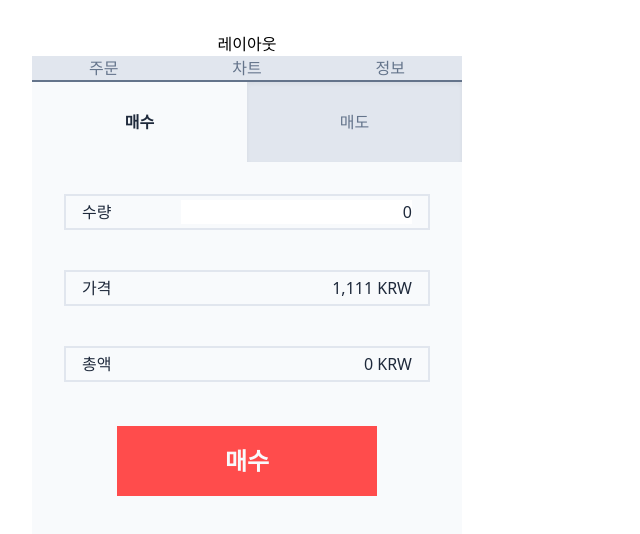
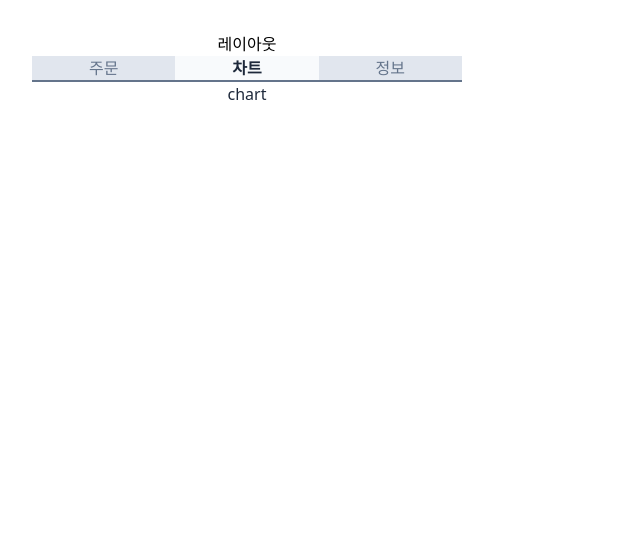
Before and after one commit to bullbear-simulator/frontend, a React (Vite) app: page /stockdetail in a window 1280 px wide. Both pictures are taken after a click on the button "차트". Shown: the top 534 px of the page, without its empty margins (0-640 px from the left). Built offline with nearby package versions, Linux system fonts and the light colour scheme.

Commit message:
💄 종목상세화면 구성 작업 완료

```diff
--- /dev/null
+++ b/src/components/stockdetail/chart/Chart.jsx
@@ -0,0 +1,9 @@
+function Chart() {
+  return (
+    <main>
+      chart
+    </main>
+  );
+}
+
+export default Chart;
--- /dev/null
+++ b/src/components/stockdetail/information/Information.jsx
@@ -0,0 +1,9 @@
+function Information() {
+  return (
+    <main>
+      information
+    </main>
+  );
+}
+
+export default Information;
--- a/src/pages/StockDetail.jsx
+++ b/src/pages/StockDetail.jsx
@@ -1,13 +1,35 @@
 import Order from "@components/stockdetail/order/Order";
+import Chart from "@components/stockdetail/chart/Chart";
+import Information from "@components/stockdetail/information/Information";
+import { useState } from "react";
 function StockDetail() {
+  const [stockType, setStockType] = useState("order");
+
+  const handleOrderClick = () => {
+    setStockType("order");
+  };
+  const handleChartClick = () => {
+    setStockType("chart");
+  };
+  const handleInformationClick = () => {
+    setStockType("information");
+  };
   return (
     <main className="text-primary_txt-default">
       <div className="flex justify-center text-secondary_txt-default bg-secondary_bg-default border-b-2 border-secondary_txt-default">
-        <button className="flex-1">주문</button>
-        <button className="flex-1">차트</button>
-        <button className="flex-1">정보</button>
+        <div className={`flex flex-1 ${stockType === "order" ? "text-primary_txt-default font-bold bg-primary_bg-default" : ""}`}>
+          <button className="flex-1" onClick={handleOrderClick}>주문</button>
+        </div>
+        <div className={`flex flex-1 ${stockType === "chart" ? "text-primary_txt-default font-bold bg-primary_bg-default" : ""}`}>
+          <button className="flex-1" onClick={handleChartClick}>차트</button>
+        </div>
+        <div className={`flex flex-1 ${stockType === "information" ? "text-primary_txt-default font-bold bg-primary_bg-default" : ""}`}>
+          <button className="flex-1" onClick={handleInformationClick}>정보</button>
+        </div>
       </div>
-      <Order />
+      {stockType === "order" && <Order />}
+      {stockType === "chart" && <Chart />}
+      {stockType === "information" && <Information />}
     </main>
   );
 }
```
